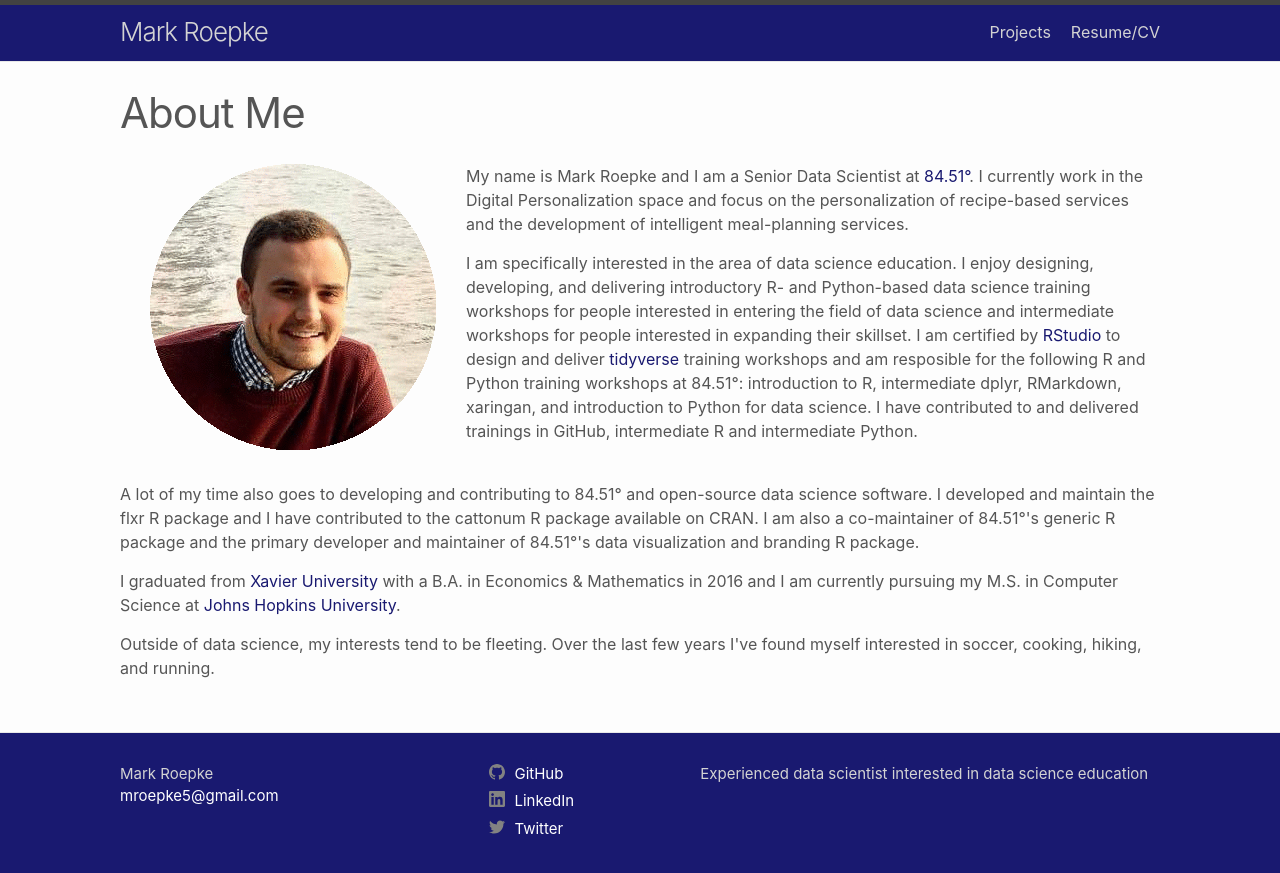
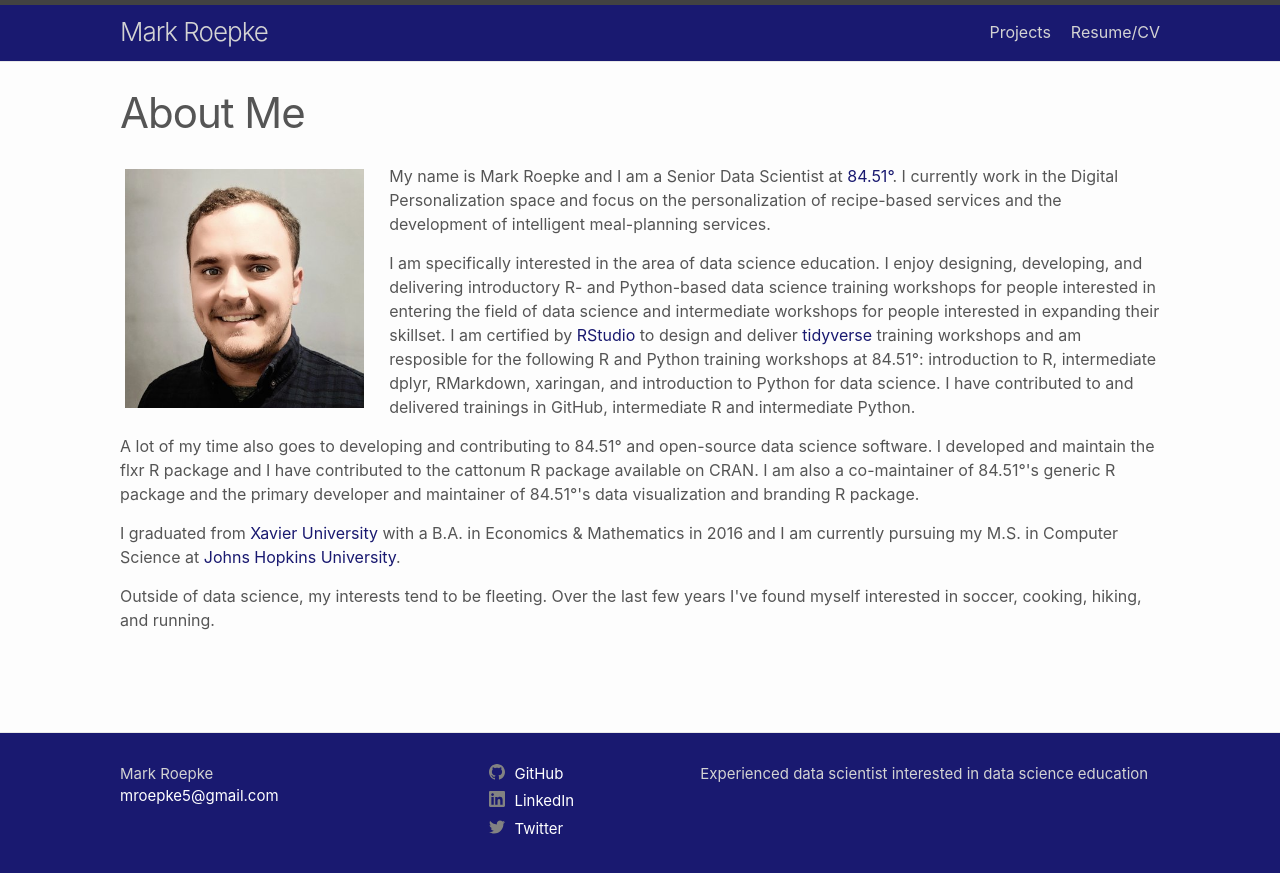
Before and after one commit to markroepke/my-site, a Jekyll site: the page built from index.md, in a window 1280 px wide. Shown: the top 873 px of the page. Built offline with Jekyll 4.4.1, drawn with Linux system fonts in a browser that asks for light colours.

Commit message:
Update photo

```diff
--- a/_layouts/home.html
+++ b/_layouts/home.html
@@ -10,7 +10,7 @@ layout: default
 
   {{ content }}
 
-  <img src="assets/mark.jpg" style="float:left; padding:0px 30px 30px 30px; display:block;"/>
+  <img src="assets/mark.jpg" style="width:23%; height:23%; float:left; padding:5px 25px 25px 5px; display:block;"/>
 
   <p>
   My name is Mark Roepke and I am a Senior Data Scientist at <a href="http://www.8451.com" class="class2">84.51°</a>. I currently work in the Digital Personalization space and focus on the personalization of recipe-based services and the development of intelligent meal-planning services.
@@ -18,7 +18,6 @@ layout: default
   <p>
   I am specifically interested in the area of data science education. I enjoy designing, developing, and delivering introductory R- and Python-based data science training workshops for people interested in entering the field of data science and intermediate workshops for people interested in expanding their skillset. I am certified by <a href="http://www.rstudio.com" class="class2">RStudio</a> to design and deliver <a href="http://www.tidyverse.org" class="class2">tidyverse</a> training workshops and am resposible for the following R and Python training workshops at 84.51°: introduction to R, intermediate dplyr, RMarkdown, xaringan, and introduction to Python for data science. I have contributed to and delivered trainings in GitHub, intermediate R and intermediate Python.
   </p>
-  <br>
   <p>
   A lot of my time also goes to developing and contributing to 84.51° and open-source data science software. I developed and maintain the flxr R package and I have contributed to the cattonum R package available on CRAN. I am also a co-maintainer of 84.51°'s generic R package and the primary developer and maintainer of 84.51°'s data visualization and branding R package.
   </p>
```
Also changed, not shown: assets/mark.jpg.
